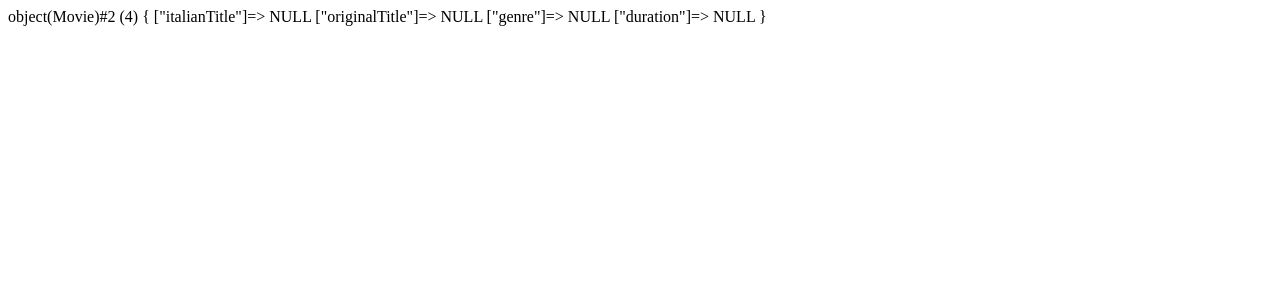
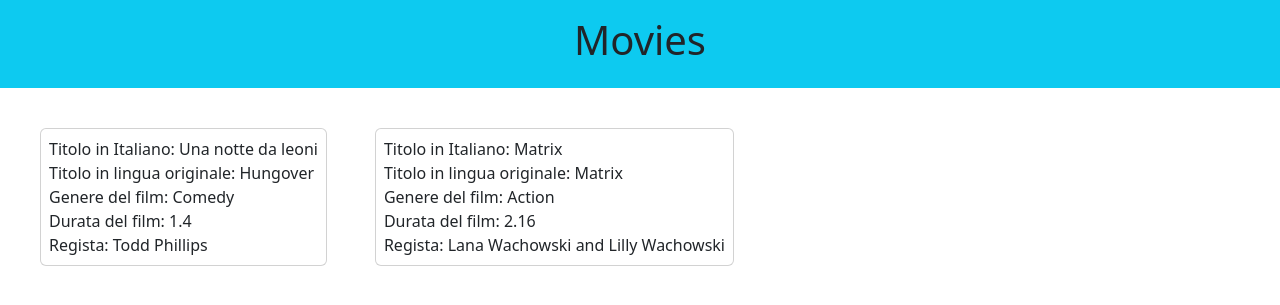
Before and after one commit to Michelazani/php-oop-1, a PHP site: page / in a window 1280 px wide. Shown: the top 305 px of the page. Run offline with PHP 8.4, Linux system fonts and the light colour scheme.

Commit message:
inserimento in pagina dei film

```diff
--- a/index.php
+++ b/index.php
@@ -1,15 +1,52 @@
 <?php
-        require_once __DIR__ . '/models/Movie.php'
+require_once __DIR__ . '/models/Movie.php'
 ?>
 
 <!DOCTYPE html>
 <html lang="en">
+
 <head>
     <meta charset="UTF-8">
     <meta name="viewport" content="width=device-width, initial-scale=1.0">
     <title>OOP</title>
+    <!-- Boostrap -->
+    <link rel="stylesheet" href="https://cdn.jsdelivr.net/npm/bootstrap@5.3.2/dist/css/bootstrap.min.css">
 </head>
+
 <body>
+    <header class="bg-info text-center p-3">
+        <h1>Movies</h1>
+    </header>
+    <main>
+        <section class="d-flex p-3 ">
+            <p class="card m-4 p-2">
+                <?php
+                $hungover = new Movie('Una notte da leoni', 'Hungover', 'Comedy', 1.40, 'Todd Phillips');
+                echo "Titolo in Italiano: " . $hungover->getItalianTitle() . "<br>";
+                echo "Titolo in lingua originale: " . $hungover->getOriginalTitle() . "<br>";
+                echo "Genere del film: " . $hungover->getGenreMovie() . "<br>";
+                echo "Durata del film: " . $hungover->getDurationMovie() . "<br>";
+                echo "Regista: " . $hungover->getDirectorOfTheMovie() . "<br>";
+
+                ?>
+            </p>
+            <p class="card  m-4 p-2">
+                <?php
+                $matrix = new Movie('Matrix', 'Matrix', 'Action', 2.16, ' Lana Wachowski and Lilly Wachowski');
+                echo "Titolo in Italiano: " . $matrix->getItalianTitle() . "<br>";
+                echo "Titolo in lingua originale: " . $matrix->getOriginalTitle() . "<br>";
+                echo "Genere del film: " . $matrix->getGenreMovie() . "<br>";
+                echo "Durata del film: " . $matrix->getDurationMovie() . "<br>";
+                echo "Regista: " . $matrix->getDirectorOfTheMovie() . "<br>";
+                ?>
+            </p>
+        </section>
+    </main>
+
+
+
+
 
 </body>
+
 </html>
--- a/models/Movie.php
+++ b/models/Movie.php
@@ -5,12 +5,35 @@
         public $originalTitle;
         public $genre;
         public $duration;
+        public $director;
+
+        public function __construct($italianTitle, $originalTitle, $genre, $duration, $director) {
+            $this->italianTitle = $italianTitle;
+            $this->originalTitle = $originalTitle;
+            $this->genre = $genre;
+            $this->duration = $duration;
+            $this->director = $director;
+        }
+
+        // Metodo per ottenere il titolo tradotto del film
+        public function getItalianTitle() {
+        return $this->italianTitle;
+        }
+        // Metodo per ottenere il titolo originale del film
+        public function getOriginalTitle() {
+            return $this->originalTitle;
+        }
+         // Metodo per ottenere il genere del film
+         public function getGenreMovie() {
+            return $this->genre;
+        }
+         // Metodo per ottenere la durata del film
+         public function getDurationMovie() {
+            return $this->duration;
+        }
+        // Metodo per ottenere il regista del film
+        public function getDirectorOfTheMovie() {
+            return $this->director;
+        }
     }
-
-    //? creo istanza della classe movie
-    $newMovie = new Movie();
-
-    // visualizzo info
-    var_dump($newMovie);
-
 ?>
```
